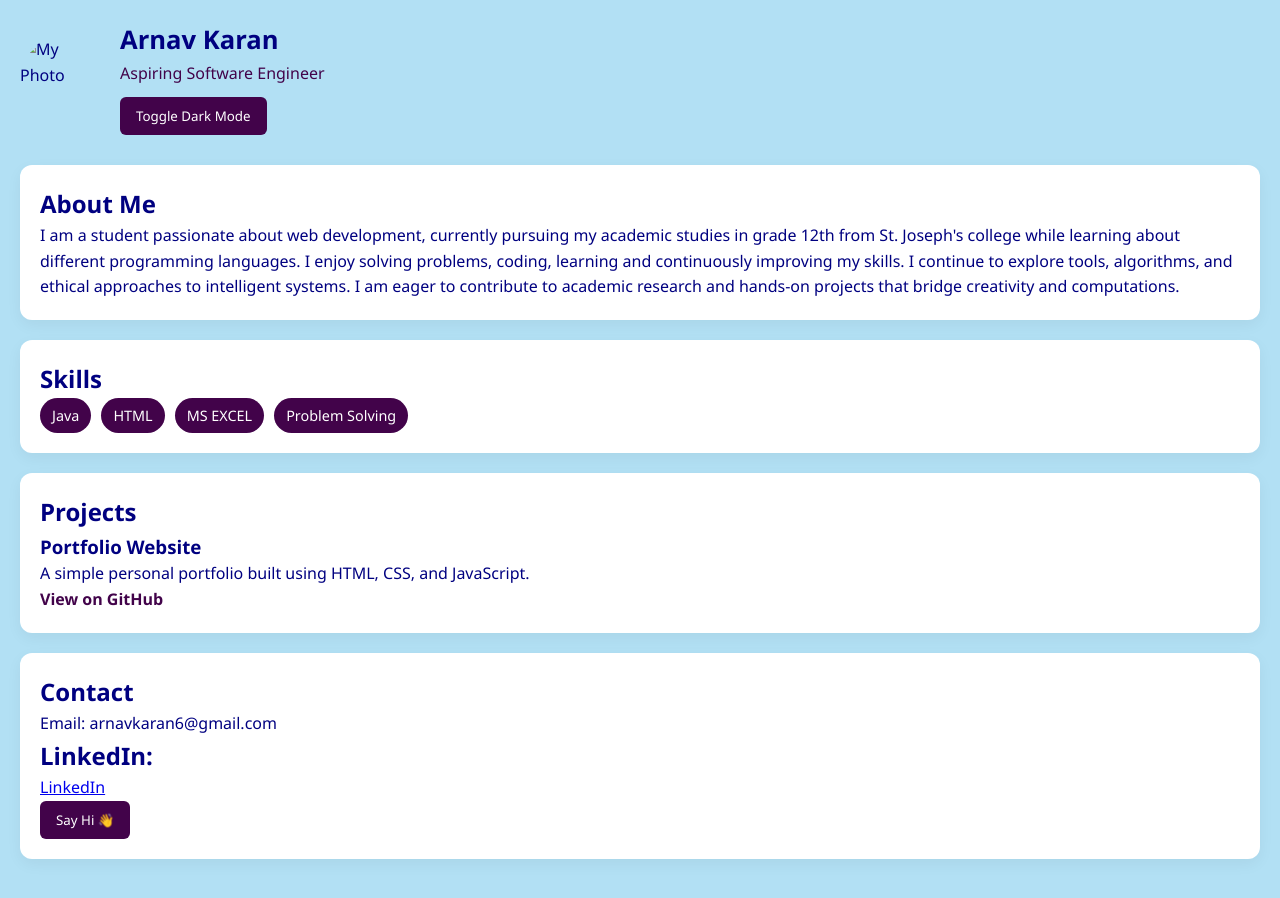
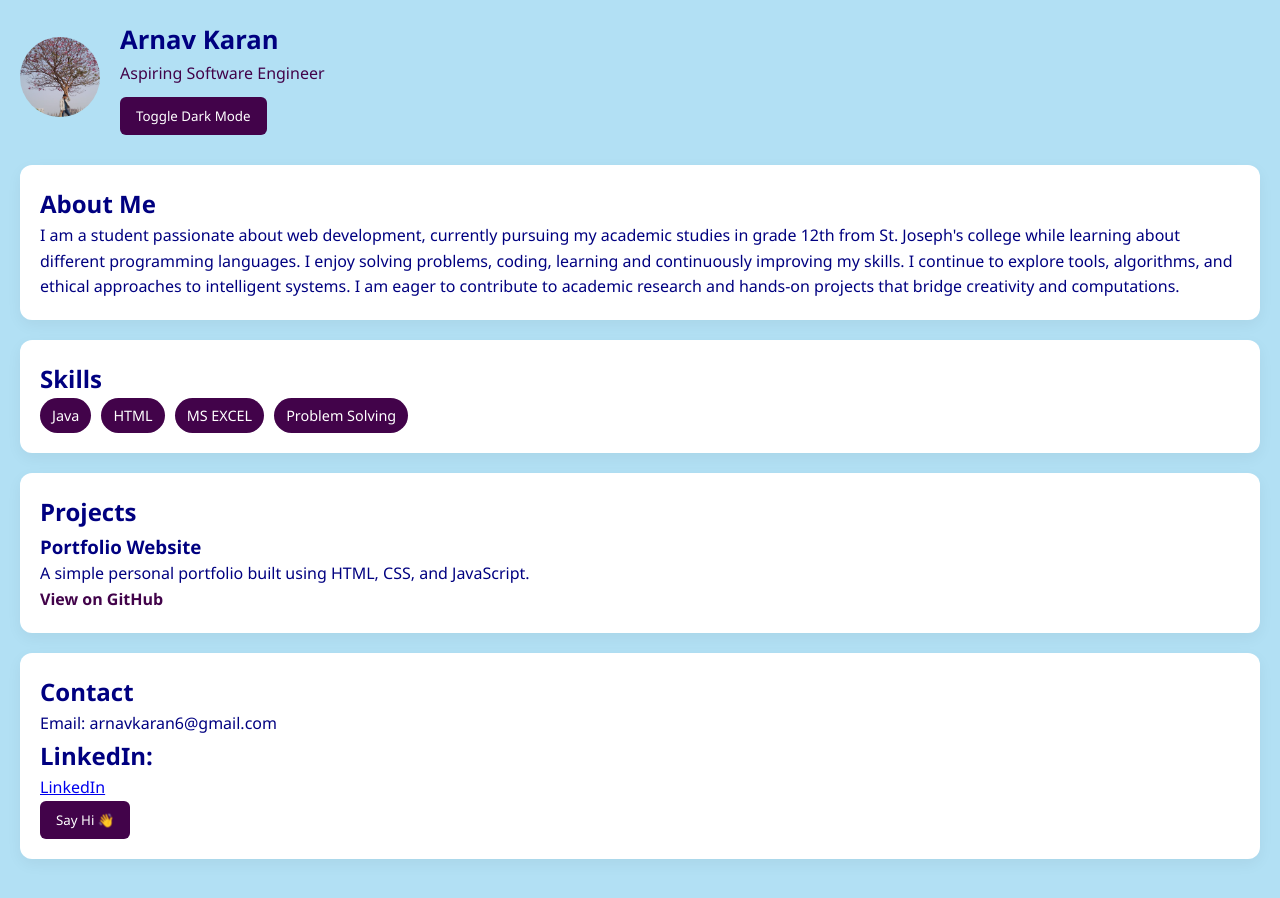
Before and after one commit to Arnav-karan/MyPortfolio, a plain HTML site: page index.html in a window 1280 px wide. Drawn offline with Linux system fonts and the light colour scheme.

Commit message:
Update index.html

```diff
--- a/index.html
+++ b/index.html
@@ -10,7 +10,7 @@
 
   <!-- Header -->
   <header class="header">
-  <img src="me.jpg" alt="My Photo" class="me-img">
+  <img src="1000158956.jpg" alt="My Photo" class="me-img">
 
   <div class="header-text">
     <h1>Arnav Karan</h1>
```
